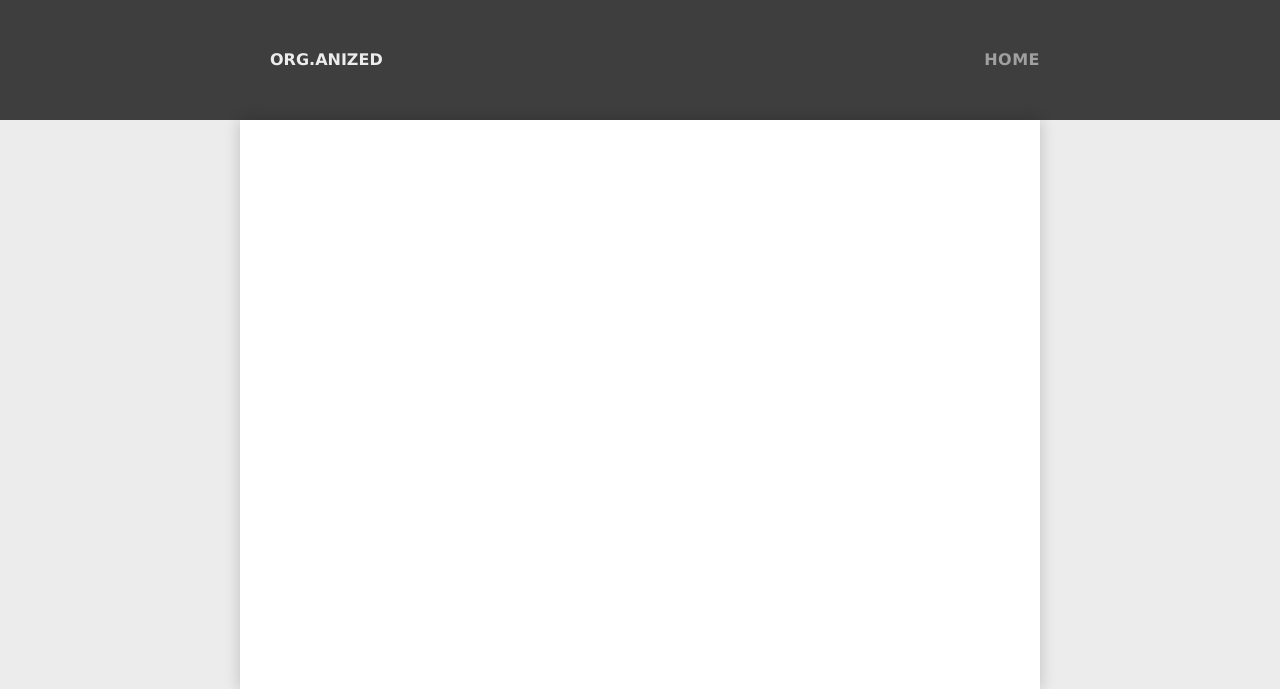
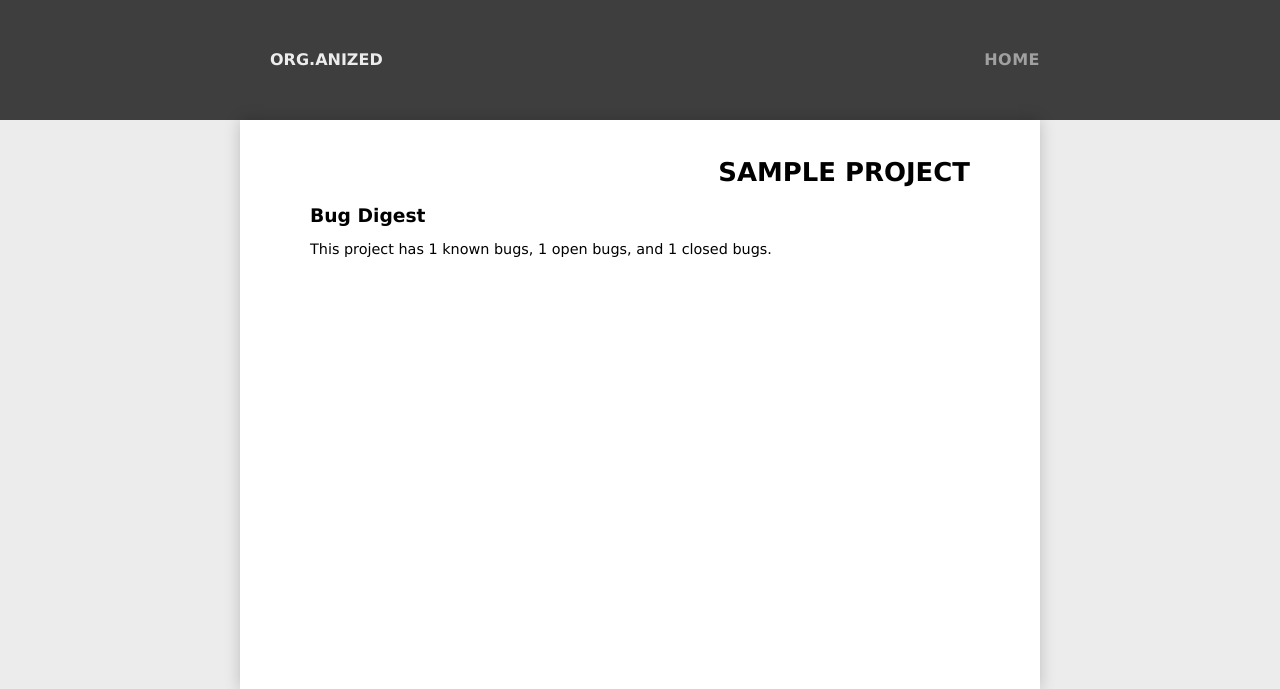
Before and after one commit to paultag/organized, a Flask app: template site/templates/project.html in a window 1280 px wide. Shown: the top 689 px of the page. Run offline with Flask 2, Linux system fonts and the light colour scheme; the template is opened without the code that fills it: most values are stand-ins (such as "Sample title", 1, 10 or a date in 2020); parts of the project's set-up code (start-up, migrations or seed data) failed here and were passed over.

Commit message:
Adding a bit of bulk

```diff
--- a/site/app.py
+++ b/site/app.py
@@ -18,8 +18,25 @@ def project(project=None):
     if probj is None:
         return redirect(url_for('index'))
 
+    bugs = db.bugs.find({
+        "_project": project
+    })
+
+    open_bugs = db.bugs.find({
+        "_project": project,
+        "state": "open"
+    })
+
+    closed_bugs = db.bugs.find({
+        "_project": project,
+        "state": "closed"
+    })
+
     return render_template('project.html', **{
-        "project": probj
+        "project": probj,
+        "bugs": bugs,
+        "open_bugs": open_bugs,
+        "closed_bugs": closed_bugs
     })
 
 
--- a/site/templates/base.html
+++ b/site/templates/base.html
@@ -2,6 +2,7 @@
 <html>
     <head>
         <link type="text/css" rel="stylesheet" href="{{ url_for('static', filename='css/dewebstrap.css') }}"/>
+        <link type="text/css" rel="stylesheet" href="{{ url_for('static', filename='css/organized.css') }}"/>
         <title>{% block title %}{% endblock %}</title>
         <style>
             {% block css %}
--- a/site/templates/project.html
+++ b/site/templates/project.html
@@ -1,6 +1,11 @@
 {% extends "base.html" %}
 
-{% block title %}{{project._id}}{% endblock %}
+{% block title %}{{project.name}}{% endblock %}
 {% block main %}
+<h1>{{project.name}}</h1>
+<h2>Bug Digest</h2>
+
+This project has {{bugs.count()}} known bugs, {{open_bugs.count()}} open
+bugs, and {{closed_bugs.count()}} closed bugs.
 
 {% endblock %}
```
